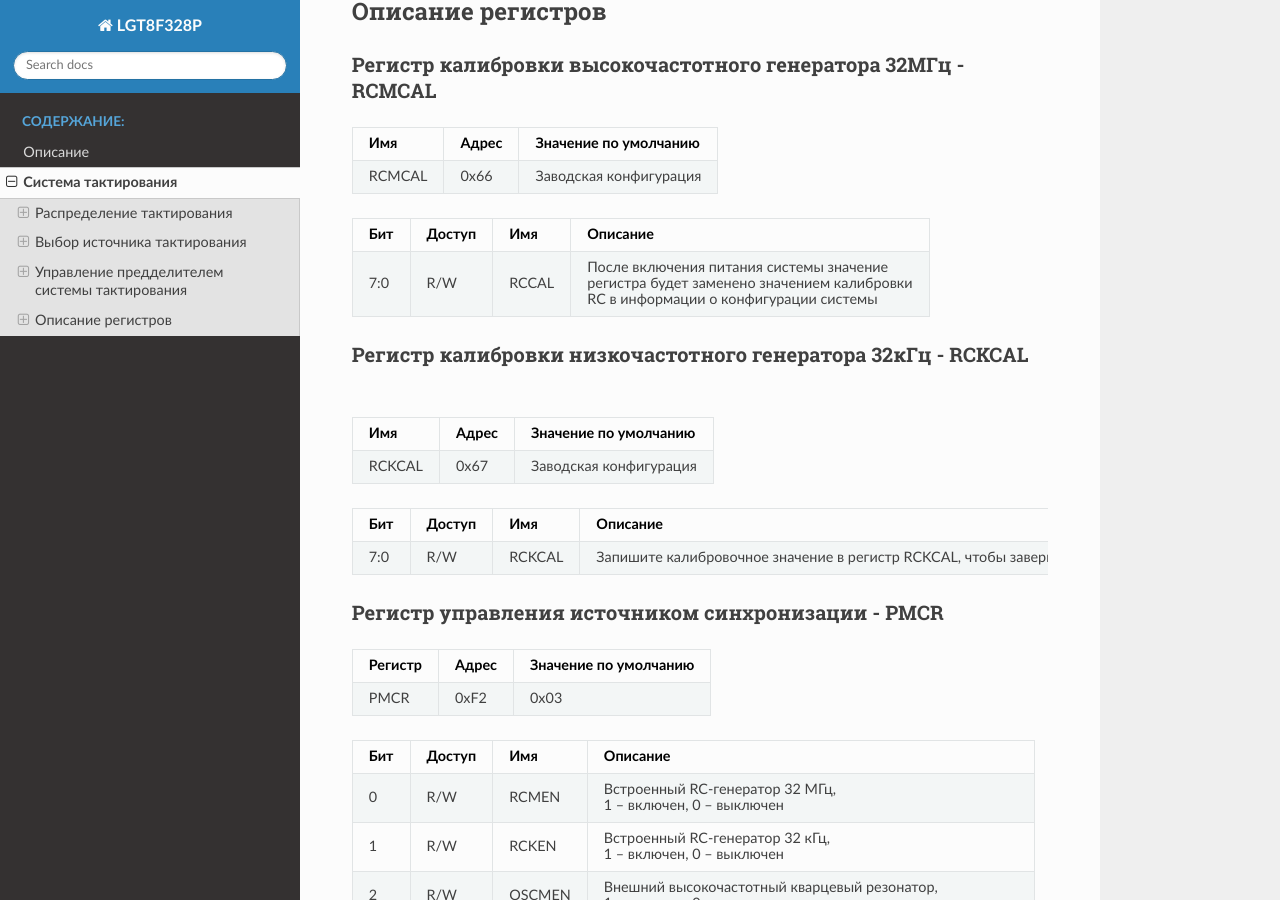
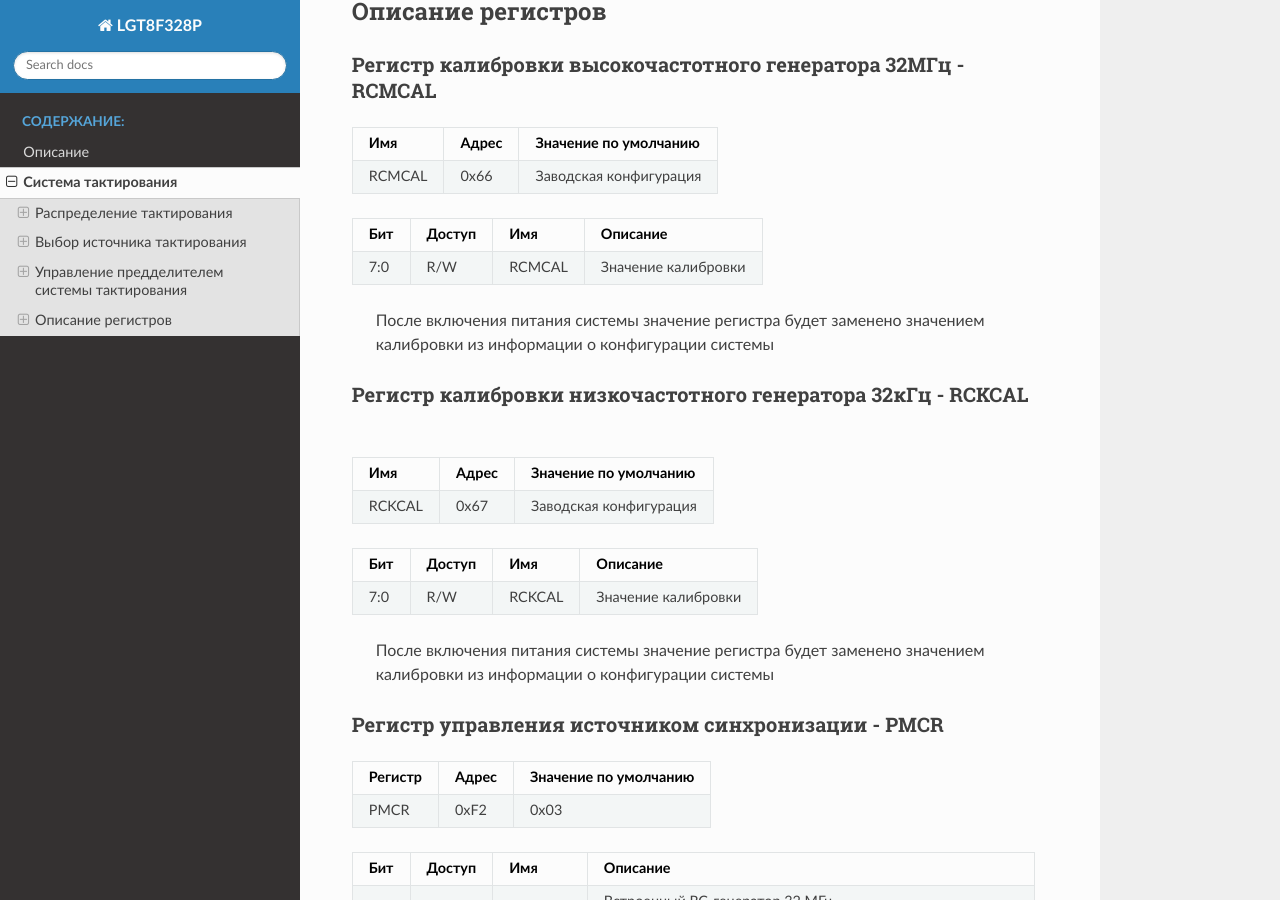
Before and after one commit to b-oleg/LGT8FXP, a Sphinx documentation site: the page built from doc/clk.md, in a window 1280 px wide and 900 px high, scrolled down 5304 px. Built offline with Sphinx 7.4.7 and the Read the Docs theme 3.1.0, drawn with Linux system fonts in a browser that asks for light colours.

Commit message:
edit clk.md

```diff
--- a/doc/clk.md
+++ b/doc/clk.md
@@ -84,7 +84,9 @@ LGT8FX8P содержит два калибруемых RC-генератора,
 
 |Бит|Доступ|Имя|Описание|
 |-|-|-|-|
-|7:0|R/W|RCCAL|После включения питания системы значение<br>регистра будет заменено значением калибровки<br>RC в информации о конфигурации системы|
+|7:0|R/W|RCMCAL|Значение калибровки|
+
+>После включения питания системы значение регистра будет заменено значением калибровки из информации о конфигурации системы
 
 ### Регистр калибровки низкочастотного генератора 32кГц - RCKCAL
 |Имя|Адрес|Значение по умолчанию|
@@ -93,7 +95,9 @@ LGT8FX8P содержит два калибруемых RC-генератора,
 
 |Бит|Доступ|Имя|Описание|
 |-|-|-|-|
-|7:0|R/W|RCKCAL|Запишите калибровочное значение в регистр RCKCAL, чтобы завершить калибровку RC-генератора частотой 32 кГц|
+|7:0|R/W|RCKCAL|Значение калибровки|
+
+>После включения питания системы значение регистра будет заменено значением калибровки из информации о конфигурации системы
 
 ### Регистр управления источником синхронизации - PMCR
 |Регистр|Адрес|Значение по умолчанию|
```
